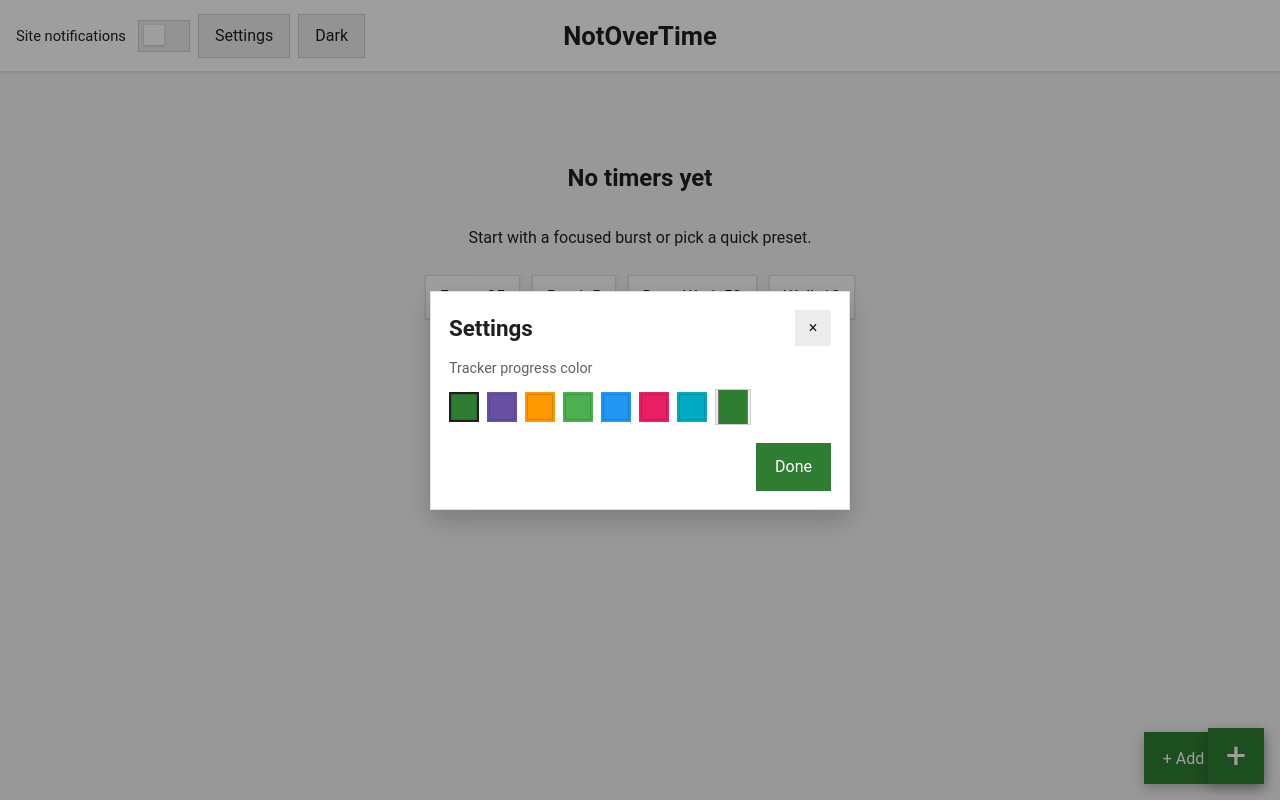
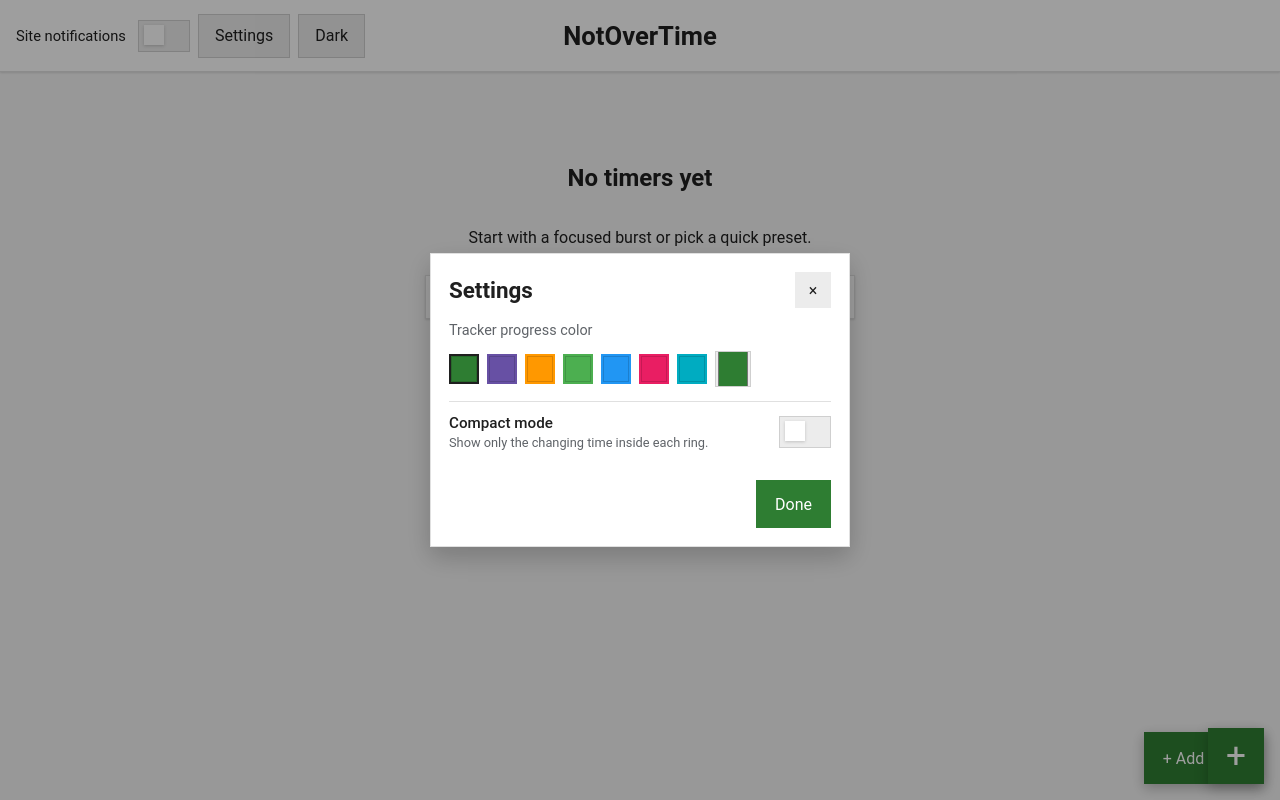
Before and after one commit to wal-z1/NotOverTime, a React (Vite) app: page / in a window 1280 px wide. Both pictures are taken after a click on the button "Settings". Built offline with nearby package versions, Linux system fonts and the light colour scheme.

Commit message:
Add compact timer display

```diff
--- a/src/App.jsx
+++ b/src/App.jsx
@@ -59,6 +59,7 @@ function getDefaultSettings() {
     notifyOnFinish: true,
     soundVolume: 0.7,
     alarmDuration: 60,
+    compactMode: false,
     trackerColor: defaultColor,
     lastColor: defaultColor,
     lastSound: DEFAULT_SOUND,
@@ -573,9 +574,11 @@ function App() {
                       />
                       <line x1="100" y1="100" x2="100" y2="34" className="hand" style={{ transform: `rotate(${(timer.elapsedMs / timer.totalMs) * 360}deg)` }} />
                     </svg>
-                    <div className="time-block">
+                    <div className={`time-block ${settings.compactMode ? 'compact' : ''}`}>
                       <div className="remaining-time">{formatDuration(remainingMs / 1000)}</div>
-                      <div className="elapsed-total">{formatDuration(timer.elapsedMs / 1000)} / {formatDuration(timer.totalMs / 1000)}</div>
+                      {!settings.compactMode ? (
+                        <div className="elapsed-total">{formatDuration(timer.elapsedMs / 1000)} / {formatDuration(timer.totalMs / 1000)}</div>
+                      ) : null}
                     </div>
                   </div>
                   <div className="linear-progress" aria-label={`${Math.round(progress)}% complete`}>
@@ -697,6 +700,21 @@ function App() {
               </div>
             </div>
 
+            <label className="setting-toggle">
+              <span>
+                <strong>Compact mode</strong>
+                <small>Show only the changing time inside each ring.</small>
+              </span>
+              <button
+                type="button"
+                className="switch"
+                aria-pressed={settings.compactMode}
+                onClick={() => setSettings((current) => ({ ...current, compactMode: !current.compactMode }))}
+              >
+                <span className="switch-thumb" />
+              </button>
+            </label>
+
             <div className="dialog-actions">
               <button type="button" className="primary" onClick={() => setSettingsOpen(false)}>Done</button>
             </div>
--- a/src/styles.css
+++ b/src/styles.css
@@ -260,15 +260,25 @@ button:active {
 
 .time-block {
   position: absolute;
+  width: 82%;
   display: grid;
   place-items: center;
   text-align: center;
 }
 
 .remaining-time {
-  font-size: clamp(1.8rem, 3vw, 2.8rem);
+  max-width: 100%;
+  overflow: hidden;
+  font-size: clamp(1.25rem, 7vw, 2.35rem);
   font-weight: 500;
-  letter-spacing: 0.06em;
+  letter-spacing: -0.04em;
+  line-height: 1.1;
+  white-space: nowrap;
+  font-variant-numeric: tabular-nums;
+}
+
+.time-block.compact .remaining-time {
+  font-size: clamp(1.4rem, 8vw, 2.55rem);
 }
 
 .elapsed-total {
@@ -290,6 +300,30 @@ button:active {
   height: 100%;
   min-width: 0;
   transition: width 0.25s ease;
+}
+
+.setting-toggle {
+  display: flex;
+  align-items: center;
+  justify-content: space-between;
+  gap: 16px;
+  padding: 12px 0;
+  border-top: 1px solid var(--outline);
+}
+
+.setting-toggle span {
+  display: grid;
+  gap: 3px;
+}
+
+.setting-toggle strong {
+  font-size: 0.95rem;
+  font-weight: 500;
+}
+
+.setting-toggle small {
+  color: var(--muted);
+  font-size: 0.8rem;
 }
 
 .actions-row {
```
